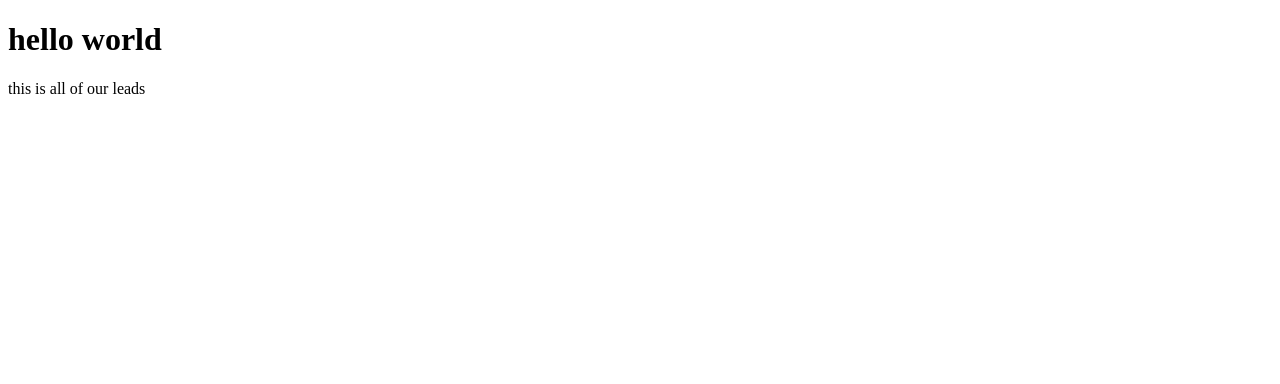
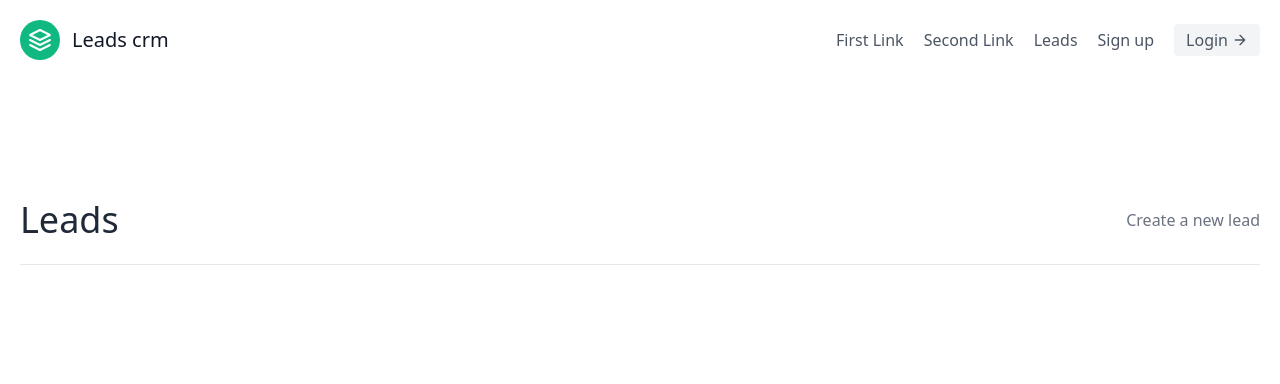
Before and after one commit to bres/crm, a Django app: page /leads/ in a window 1280 px wide. Shown: the top 384 px of the page. Run offline with Django 3.2, Linux system fonts and the light colour scheme; data that the repository does not hold is empty.

Commit message:
crud with fbv

```diff
--- a/djangocrm/settings.py
+++ b/djangocrm/settings.py
@@ -119,5 +119,10 @@ USE_TZ = True
 # https://docs.djangoproject.com/en/3.1/howto/static-files/
 
 STATIC_URL = '/static/'
+#List of paths configuration for static images/css/js
+STATICFILES_DIRS=[
+    BASE_DIR / "static"
+]
+STATIC_ROOT="static_root"
 #configuration for abstract user model
 AUTH_USER_MODEL='leads.User'
--- a/djangocrm/urls.py
+++ b/djangocrm/urls.py
@@ -1,8 +1,15 @@
 
 from django.contrib import admin
 from django.urls import path,include
+from leads.views import landing_page
+from django.conf import settings
+from django.conf.urls.static import static
 
 urlpatterns = [
     path('admin/', admin.site.urls),
+    path('',landing_page,name="landing-page"),
     path('leads/',include('leads.urls',namespace="leads"))
 ]
+
+if settings.DEBUG:
+    urlpatterns += static(settings.STATIC_URL, document_root=settings.STATIC_ROOT)
--- /dev/null
+++ b/leads/templates/leads/base.html
@@ -0,0 +1,20 @@
+{% load static %}
+<!DOCTYPE html>
+<html lang="en">
+<head>
+    <meta charset="UTF-8">
+    <meta name="viewport" content="width=device-width, initial-scale=1.0">
+    <title>Document</title>
+    <link href="https://unpkg.com/tailwindcss@^2/dist/tailwind.min.css" rel="stylesheet">
+    <link href="{% static '' %}"
+
+</head>
+<body>
+
+{% include 'leads/navbar.html'  %}
+     {% block content %}
+
+     {% endblock content %}
+
+</body>
+</html>
--- a/leads/templates/leads/lead_list.html
+++ b/leads/templates/leads/lead_list.html
@@ -1,18 +1,56 @@
-<!DOCTYPE html>
-<html lang="en">
-<head>
-    <meta charset="UTF-8">
-    <meta name="viewport" content="width=device-width, initial-scale=1.0">
-    <title>Document</title>
-</head>
-<body>
-    <h1>hello world</h1>
-    <p>this is all of our leads</p>
-        <ul>
-             {% for lead in leads %}
-                 <li>FirstName:<a href="/leads/{{ lead.pk }}/">
-                       {{lead.first_name}}</a> LastName:{{lead.last_name}} Age:{{lead.age}}</li>
-             {% endfor%}
-        </ul>
-</body>
-</html>
+
+{% extends "leads/base.html" %}
+
+{% block content %}
+
+
+
+<section class="text-gray-600 body-font">
+    <div class="container px-5 py-24 mx-auto flex flex-wrap">
+        <div class="w-full py-6 mb-6 flex justify-between items-center border-b border-gray-200">
+            <div>
+                <h1 class="text-4xl text-gray-800">Leads</h1>
+            </div>
+            <div>
+                <a class="text-gray-500 hover:text-blue-500" href="{% url 'leads:lead-create' %}"> Create a new lead </a>
+            </div>
+        </div>
+
+      <div class="flex flex-wrap -m-4">
+
+        {% for lead in leads %}
+
+        <div class="p-4 lg:w-1/2 md:w-full">
+            <div class="flex border-2 rounded-lg border-gray-200 border-opacity-50 p-8 sm:flex-row flex-col">
+                    <div class="w-16 h-16 sm:mr-8 sm:mb-0 mb-4 inline-flex items-center justify-center rounded-full bg-green-100 text-green-500 flex-shrink-0">
+                        <svg fill="none" stroke="currentColor" stroke-linecap="round" stroke-linejoin="round" stroke-width="2" class="w-8 h-8" viewBox="0 0 24 24">
+                            <path d="M22 12h-4l-3 9L9 3l-3 9H2"></path>
+                        </svg>
+                    </div>
+                <div class="flex-grow">
+                    <h2 class="text-gray-900 text-lg title-font font-medium mb-3">
+                        {{lead.first_name}} {{lead.last_name}}
+                        </h2>
+                    <p class="leading-relaxed text-base">
+                        Blue bottle crucifix vinyl post-ironic four dollar toast vegan taxidermy. Gastropub indxgo juice poutine.
+                        </p>
+                    <a href="{% url 'leads:lead-detail' lead.pk %}" class="mt-3 text-green-500 inline-flex items-center">
+                        View this lead
+                        <svg fill="none" stroke="currentColor" stroke-linecap="round" stroke-linejoin="round" stroke-width="2" class="w-4 h-4 ml-2" viewBox="0 0 24 24">
+                        <path d="M5 12h14M12 5l7 7-7 7"></path>
+                        </svg>
+                    </a>
+                </div>
+            </div>
+        </div>
+        {% endfor%}
+
+      </div>
+    </div>
+  </section>
+
+
+
+
+
+{% endblock content %}
--- /dev/null
+++ b/leads/templates/leads/navbar.html
@@ -0,0 +1,21 @@
+<header class="text-gray-600 body-font">
+    <div class="container mx-auto flex flex-wrap p-5 flex-col md:flex-row items-center">
+      <a class="flex title-font font-medium items-center text-gray-900 mb-4 md:mb-0">
+        <svg xmlns="http://www.w3.org/2000/svg" fill="none" stroke="currentColor" stroke-linecap="round" stroke-linejoin="round" stroke-width="2" class="w-10 h-10 text-white p-2 bg-green-500 rounded-full" viewBox="0 0 24 24">
+          <path d="M12 2L2 7l10 5 10-5-10-5zM2 17l10 5 10-5M2 12l10 5 10-5"></path>
+        </svg>
+        <span class="ml-3 text-xl">Leads crm</span>
+      </a>
+      <nav class="md:ml-auto flex flex-wrap items-center text-base justify-center">
+        <a class="mr-5 hover:text-gray-900">First Link</a>
+        <a class="mr-5 hover:text-gray-900">Second Link</a>
+        <a href="{% url 'leads:lead-list' %}"  class="mr-5 hover:text-gray-900">Leads</a>
+        <a class="mr-5 hover:text-gray-900">Sign up</a>
+      </nav>
+      <a href="" class="inline-flex items-center bg-gray-100 border-0 py-1 px-3 focus:outline-none hover:bg-gray-200 rounded text-base mt-4 md:mt-0">Login
+        <svg fill="none" stroke="currentColor" stroke-linecap="round" stroke-linejoin="round" stroke-width="2" class="w-4 h-4 ml-1" viewBox="0 0 24 24">
+          <path d="M5 12h14M12 5l7 7-7 7"></path>
+        </svg>
+    </a>
+    </div>
+  </header>
--- a/leads/urls.py
+++ b/leads/urls.py
@@ -1,14 +1,18 @@
 
 from django.urls import path
-from leads.views import lead_list,lead_detail,lead_create
+from leads.views import lead_list,lead_detail,lead_create,lead_update,lead_delete
 
 
 app_name="leads"
 
 urlpatterns = [
-     path('',lead_list),
-     path('<int:pk>/',lead_detail),
-     path('create/',lead_create),
+     path('',lead_list,name='lead-list'),
+     path('<int:pk>/',lead_detail,name='lead-detail'),
+     path('<int:pk>/update/',lead_update,name='lead-update'),
+     path('<int:pk>/delete/',lead_delete,name='lead-delete'),
+     path('create/',lead_create,name='lead-create'),
+
+
 
 
 ]
--- a/leads/views.py
+++ b/leads/views.py
@@ -1,10 +1,15 @@
-from django.shortcuts import render
+from django.shortcuts import render,redirect
 from django.http import HttpResponse
-from .models import Lead
-from .forms import LeadForm
+from .models import Lead,Agent
+from .forms import LeadForm,LeadModelForm
 
 
 # Create your views here.
+
+
+def landing_page(request):
+
+    return render(request,"leads/landing.html")
 
 
 def lead_list(request):
@@ -25,10 +30,105 @@ def lead_detail(request,pk):
     return render(request,"leads/lead_detail.html",context)
 
 
-
 def lead_create(request):
-    print(request.POST)
+    #if the request method is not post then assign an empty form
+    form=LeadModelForm()
+    #if the request method is post then create an object and pass those data
+    if request.method=="POST":
+        form=LeadModelForm(request.POST)
+        #validating the data
+        if form.is_valid():
+            #clean the data which means simplify their form and pass them to new objects
+            #automatically save  the cleaned data
+            form.save()
+            return redirect("/leads")
     context={
-        "form":LeadForm()
+        "form":form
     }
     return render(request,"leads/lead_create.html",context)
+
+
+
+def lead_update(request,pk):
+    lead=Lead.objects.get(id=pk)
+    form=LeadModelForm(instance=lead)
+
+    if request.method=="POST":
+        form=LeadModelForm(request.POST,instance=lead)
+        #validating the data
+        if form.is_valid():
+            #clean the data which means simplify their form and pass them to new objects
+            #automatically save  the cleaned data
+            form.save()
+            return redirect("/leads")
+    context={
+        "form":form, "lead": lead
+    }
+
+    return render(request,"leads/lead_update.html",context)
+
+
+def lead_delete(request,pk):
+    lead=Lead.objects.get(id=pk)
+    lead.delete()
+    return redirect("/leads")
+
+
+
+
+
+
+
+
+#option one for model form
+"""
+def lead_create(request):
+    #if the request method is not post then assign an empty form
+    form=LeadModelForm()
+    #if the request method is post then create an object and pass those data
+    if request.method=="POST":
+        form=LeadModelForm(request.POST)
+        #validating the data
+        if form.is_valid():
+            #clean the data which means simplify their form and pass them to new objects
+            first_name=form.cleaned_data['first_name']
+            last_name=form.cleaned_data['last_name']
+            age=form.cleaned_data['age']
+            agent=form.cleaned_data['agent']
+            #create an object with the past data
+            Lead.objects.create(
+                first_name=first_name,
+                last_name=last_name,
+                age=age,
+                agent=agent
+            )
+            return redirect("/leads")
+    context={
+        "form":form
+    }
+    return render(request,"leads/lead_create.html",context)
+
+
+def lead_update(request,pk):
+    lead=Lead.objects.get(id=pk)
+    form=LeadForm()
+    #if the request method is post then create an object and pass those data
+    if request.method=="POST":
+        form=LeadForm(request.POST)
+        #validating the data
+        if form.is_valid():
+            #clean the data which means simplify their form and pass them to new objects
+            first_name=form.cleaned_data['first_name']
+            last_name=form.cleaned_data['last_name']
+            age=form.cleaned_data['age']
+            lead.first_name=first_name
+            lead.last_name=last_name
+            lead.age=age
+            lead.save()
+            return redirect("/leads")
+    context={
+        "lead":lead,"form":form
+    }
+    return render(request,"leads/lead_update.html",context)
+
+"""
--- /dev/null
+++ b/static/js/main.js
@@ -0,0 +1 @@
+console.log("main.js")
```
Also changed, not shown: leads/forms.py (+15 -0 lines), leads/templates/leads/landing.html (added, +20 -0 lines), leads/templates/leads/lead_create.html (+5 -11 lines), leads/templates/leads/lead_detail.html (+51 -14 lines), leads/templates/leads/lead_update.html (added, +38 -0 lines).
